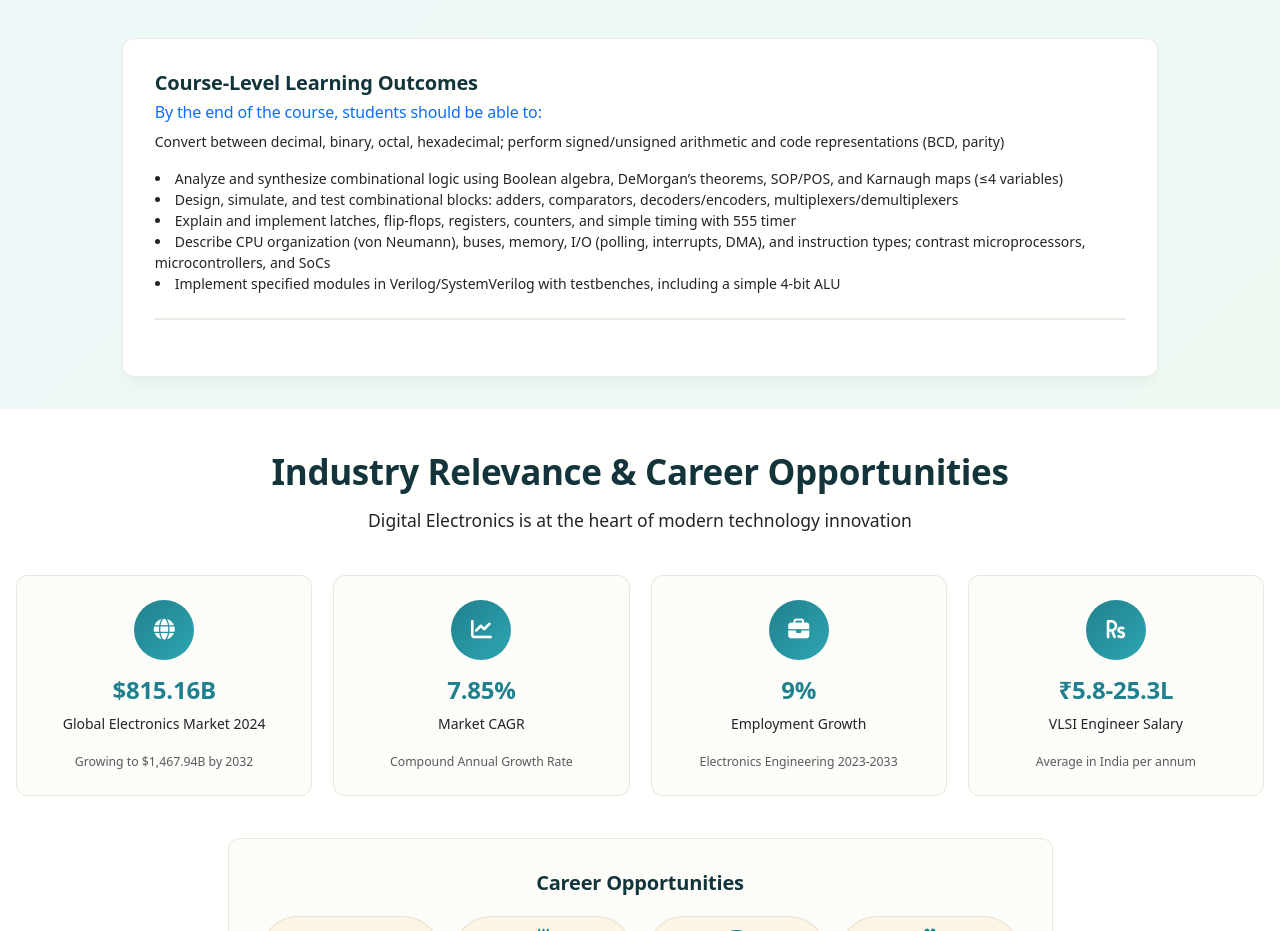
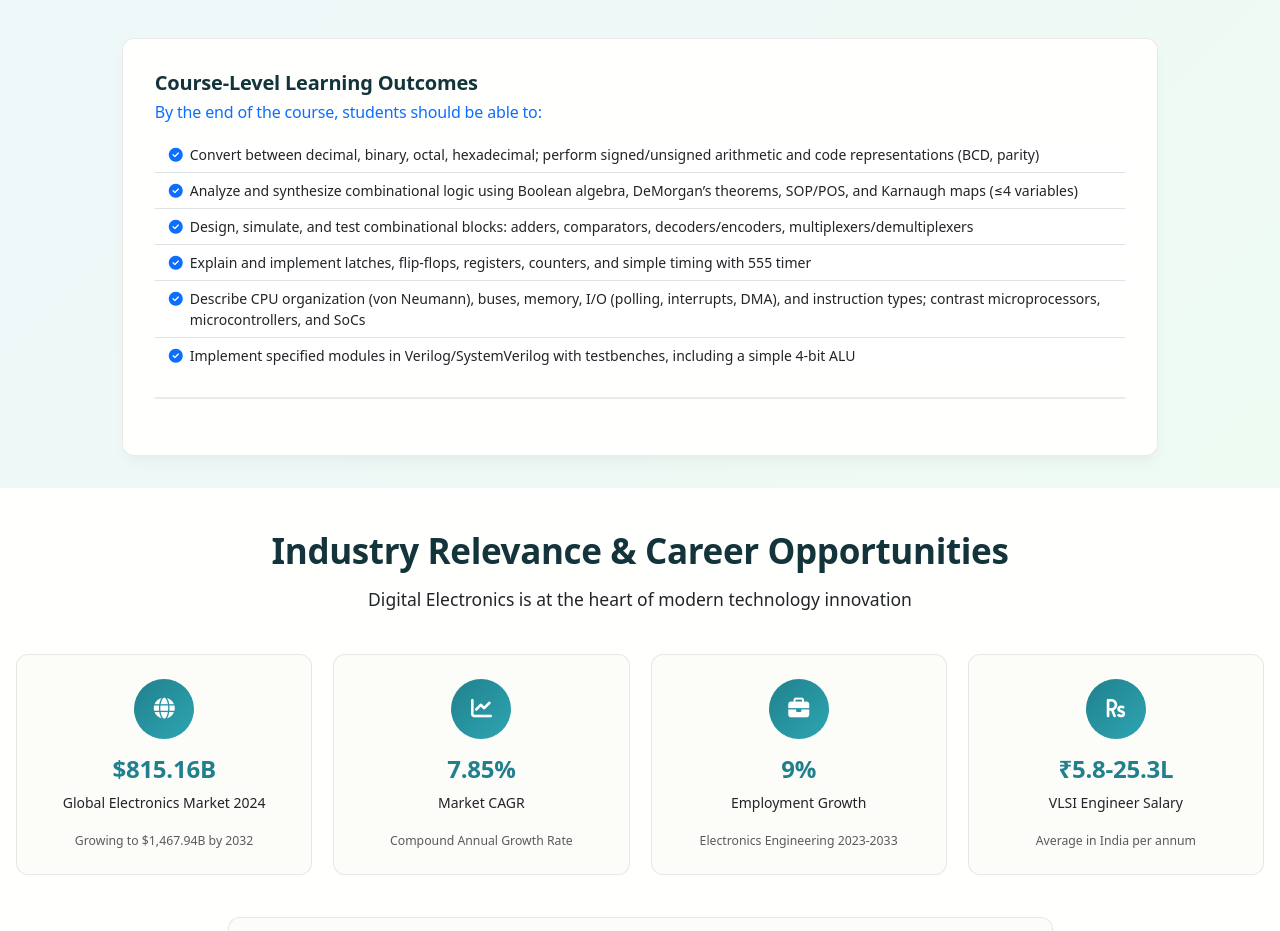
Before and after one commit to profmibgithub/DigitalElectronics.github.io, a plain HTML site: page index.html in a window 1280 px wide. Shown: the part 1320-2251 px from the top of the page. Drawn offline with nearby package versions, Linux system fonts and the light colour scheme.

Commit message:
list updated

```diff
--- a/index.html
+++ b/index.html
@@ -146,12 +146,32 @@
                             <div class="professor-info">
                                 <h3>Course-Level Learning Outcomes</h3>
                                 <h5 class="text-primary">By the end of the course, students should be able to:</h5>
-                                <p>Convert between decimal, binary, octal, hexadecimal; perform signed/unsigned arithmetic and code representations (BCD, parity)</p>
-                                <li>Analyze and synthesize combinational logic using Boolean algebra, DeMorgan’s theorems, SOP/POS, and Karnaugh maps (≤4 variables)</li>
-                                <li>Design, simulate, and test combinational blocks: adders, comparators, decoders/encoders, multiplexers/demultiplexers</li>
-                                <li>Explain and implement latches, flip-flops, registers, counters, and simple timing with 555 timer</li>
-                                <li>Describe CPU organization (von Neumann), buses, memory, I/O (polling, interrupts, DMA), and instruction types; contrast microprocessors, microcontrollers, and SoCs</li>
-                                <li>Implement specified modules in Verilog/SystemVerilog with testbenches, including a simple 4-bit ALU</li>
+                                <ul class="list-group list-group-flush learning-outcomes mt-3">
+                                    <li class="list-group-item d-flex align-items-start">
+                                        <span class="me-2 text-primary"><i class="fas fa-check-circle"></i></span>
+                                        <span>Convert between decimal, binary, octal, hexadecimal; perform signed/unsigned arithmetic and code representations (BCD, parity)</span>
+                                    </li>
+                                    <li class="list-group-item d-flex align-items-start">
+                                        <span class="me-2 text-primary"><i class="fas fa-check-circle"></i></span>
+                                        <span>Analyze and synthesize combinational logic using Boolean algebra, DeMorgan’s theorems, SOP/POS, and Karnaugh maps (≤4 variables)</span>
+                                    </li>
+                                    <li class="list-group-item d-flex align-items-start">
+                                        <span class="me-2 text-primary"><i class="fas fa-check-circle"></i></span>
+                                        <span>Design, simulate, and test combinational blocks: adders, comparators, decoders/encoders, multiplexers/demultiplexers</span>
+                                    </li>
+                                    <li class="list-group-item d-flex align-items-start">
+                                        <span class="me-2 text-primary"><i class="fas fa-check-circle"></i></span>
+                                        <span>Explain and implement latches, flip-flops, registers, counters, and simple timing with 555 timer</span>
+                                    </li>
+                                    <li class="list-group-item d-flex align-items-start">
+                                        <span class="me-2 text-primary"><i class="fas fa-check-circle"></i></span>
+                                        <span>Describe CPU organization (von Neumann), buses, memory, I/O (polling, interrupts, DMA), and instruction types; contrast microprocessors, microcontrollers, and SoCs</span>
+                                    </li>
+                                    <li class="list-group-item d-flex align-items-start">
+                                        <span class="me-2 text-primary"><i class="fas fa-check-circle"></i></span>
+                                        <span>Implement specified modules in Verilog/SystemVerilog with testbenches, including a simple 4-bit ALU</span>
+                                    </li>
+                                </ul>
                             </div>
                         </div>
                     </div>
```
